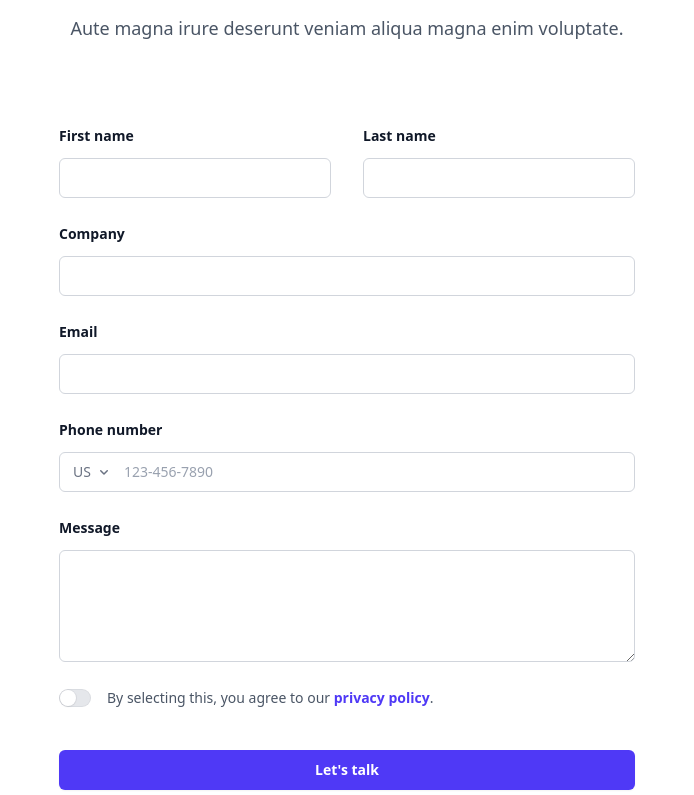
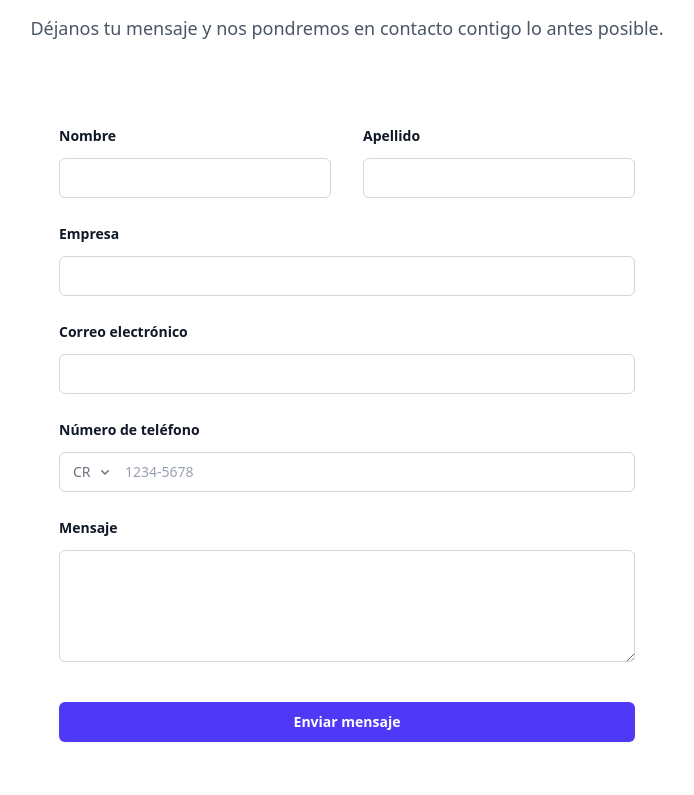
Before and after one commit to Luncier14/KrognerLandingPage, a React (Vite) app in the folder Krogner/: page / in a window 1280 px wide. Shown: the part 3125-3920 px from the top of the page, without its empty margins (293-987 px from the left). Built offline with nearby package versions, Linux system fonts and the light colour scheme.

Commit message:
Contact form

```diff
--- a/Krogner/src/App.jsx
+++ b/Krogner/src/App.jsx
@@ -6,7 +6,7 @@ import PurposeSection from './components/PurposeSection'
 import FeaturesSection from './components/FeaturesSection'
 import ServiceSection from './components/ServiceSection'
 import Footer from './components/Footer'
-import Example from './components/Contact'
+import ContactForm from './components/Contact'
 
 function App() {
 
@@ -21,7 +21,7 @@ function App() {
           <PurposeSection/>
           <FeaturesSection/>
           <ServiceSection/>
-          <Example/>
+          <ContactForm/>
           <Footer/>
 
         </div>
--- a/Krogner/src/components/Contact.jsx
+++ b/Krogner/src/components/Contact.jsx
@@ -4,7 +4,7 @@ import { useState } from 'react'
 import { ChevronDownIcon } from '@heroicons/react/16/solid'
 import { Field, Label, Switch } from '@headlessui/react'
 
-export default function Example() {
+export default function ContactForm() {
   const [agreed, setAgreed] = useState(false)
 
   return (
@@ -18,18 +18,18 @@ export default function Example() {
             clipPath:
               'polygon(74.1% 44.1%, 100% 61.6%, 97.5% 26.9%, 85.5% 0.1%, 80.7% 2%, 72.5% 32.5%, 60.2% 62.4%, 52.4% 68.1%, 47.5% 58.3%, 45.2% 34.5%, 27.5% 76.7%, 0.1% 64.9%, 17.9% 100%, 27.6% 76.8%, 76.1% 97.7%, 74.1% 44.1%)',
           }}
-          className="relative left-1/2 -z-10 aspect-1155/678 w-[36.125rem] max-w-none -translate-x-1/2 rotate-[30deg] bg-linear-to-tr from-[#ff80b5] to-[#9089fc] opacity-30 sm:left-[calc(50%-40rem)] sm:w-[72.1875rem]"
+          className="relative left-1/2 -z-10 aspect-1155/678 w-[36.125rem] max-w-none -translate-x-1/2 rotate-[30deg] bg-gradient-to-tr from-[#ff80b5] to-[#9089fc] opacity-30 sm:left-[calc(50%-40rem)] sm:w-[72.1875rem]"
         />
       </div>
       <div className="mx-auto max-w-2xl text-center">
-        <h2 className="text-4xl font-semibold tracking-tight text-balance text-gray-900 sm:text-5xl">Contact sales</h2>
-        <p className="mt-2 text-lg/8 text-gray-600">Aute magna irure deserunt veniam aliqua magna enim voluptate.</p>
+        <h2 className="text-4xl font-semibold tracking-tight text-balance text-gray-900 sm:text-5xl">Contáctanos</h2>
+        <p className="mt-2 text-lg/8 text-gray-600">Déjanos tu mensaje y nos pondremos en contacto contigo lo antes posible.</p>
       </div>
       <form action="#" method="POST" className="mx-auto mt-16 max-w-xl sm:mt-20">
         <div className="grid grid-cols-1 gap-x-8 gap-y-6 sm:grid-cols-2">
           <div>
             <label htmlFor="first-name" className="block text-sm/6 font-semibold text-gray-900">
-              First name
+              Nombre
             </label>
             <div className="mt-2.5">
               <input
@@ -43,7 +43,7 @@ export default function Example() {
           </div>
           <div>
             <label htmlFor="last-name" className="block text-sm/6 font-semibold text-gray-900">
-              Last name
+              Apellido
             </label>
             <div className="mt-2.5">
               <input
@@ -57,7 +57,7 @@ export default function Example() {
           </div>
           <div className="sm:col-span-2">
             <label htmlFor="company" className="block text-sm/6 font-semibold text-gray-900">
-              Company
+              Empresa
             </label>
             <div className="mt-2.5">
               <input
@@ -71,7 +71,7 @@ export default function Example() {
           </div>
           <div className="sm:col-span-2">
             <label htmlFor="email" className="block text-sm/6 font-semibold text-gray-900">
-              Email
+              Correo electrónico
             </label>
             <div className="mt-2.5">
               <input
@@ -85,7 +85,7 @@ export default function Example() {
           </div>
           <div className="sm:col-span-2">
             <label htmlFor="phone-number" className="block text-sm/6 font-semibold text-gray-900">
-              Phone number
+              Número de teléfono
             </label>
             <div className="mt-2.5">
               <div className="flex rounded-md bg-white outline-1 -outline-offset-1 outline-gray-300 has-[input:focus-within]:outline-2 has-[input:focus-within]:-outline-offset-2 has-[input:focus-within]:outline-indigo-600">
@@ -94,12 +94,12 @@ export default function Example() {
                     id="country"
                     name="country"
                     autoComplete="country"
-                    aria-label="Country"
+                    aria-label="País"
                     className="col-start-1 row-start-1 w-full appearance-none rounded-md py-2 pr-7 pl-3.5 text-base text-gray-500 placeholder:text-gray-400 focus:outline-2 focus:-outline-offset-2 focus:outline-indigo-600 sm:text-sm/6"
                   >
+                    <option>CR</option>
                     <option>US</option>
-                    <option>CA</option>
-                    <option>EU</option>
+                    <option>CO</option>
                   </select>
                   <ChevronDownIcon
                     aria-hidden="true"
@@ -110,7 +110,7 @@ export default function Example() {
                   id="phone-number"
                   name="phone-number"
                   type="text"
-                  placeholder="123-456-7890"
+                  placeholder="1234-5678"
                   className="block min-w-0 grow py-1.5 pr-3 pl-1 text-base text-gray-900 placeholder:text-gray-400 focus:outline-none sm:text-sm/6"
                 />
               </div>
@@ -118,7 +118,7 @@ export default function Example() {
           </div>
           <div className="sm:col-span-2">
             <label htmlFor="message" className="block text-sm/6 font-semibold text-gray-900">
-              Message
+              Mensaje
             </label>
             <div className="mt-2.5">
               <textarea
@@ -130,14 +130,19 @@ export default function Example() {
               />
             </div>
           </div>
-          <Field className="flex gap-x-4 sm:col-span-2">
+
+
+          {/* Switch para aceptar terminos de privacidad  */}
+
+
+          {/* <Field className="flex gap-x-4 sm:col-span-2">
             <div className="flex h-6 items-center">
               <Switch
                 checked={agreed}
                 onChange={setAgreed}
                 className="group flex w-8 flex-none cursor-pointer rounded-full bg-gray-200 p-px ring-1 ring-gray-900/5 transition-colors duration-200 ease-in-out ring-inset focus-visible:outline-2 focus-visible:outline-offset-2 focus-visible:outline-indigo-600 data-checked:bg-indigo-600"
               >
-                <span className="sr-only">Agree to policies</span>
+                <span className="sr-only">Aceptar políticas</span>
                 <span
                   aria-hidden="true"
                   className="size-4 transform rounded-full bg-white shadow-xs ring-1 ring-gray-900/5 transition duration-200 ease-in-out group-data-checked:translate-x-3.5"
@@ -145,20 +150,20 @@ export default function Example() {
               </Switch>
             </div>
             <Label className="text-sm/6 text-gray-600">
-              By selecting this, you agree to our{' '}
+              Al seleccionar esta opción, aceptas nuestra{' '}
               <a href="#" className="font-semibold text-indigo-600">
-                privacy&nbsp;policy
+                política de privacidad
               </a>
               .
             </Label>
-          </Field>
+          </Field> */}
         </div>
         <div className="mt-10">
           <button
             type="submit"
             className="block w-full rounded-md bg-indigo-600 px-3.5 py-2.5 text-center text-sm font-semibold text-white shadow-xs hover:bg-indigo-500 focus-visible:outline-2 focus-visible:outline-offset-2 focus-visible:outline-indigo-600"
           >
-            Let's talk
+            Enviar mensaje
           </button>
         </div>
       </form>
```
